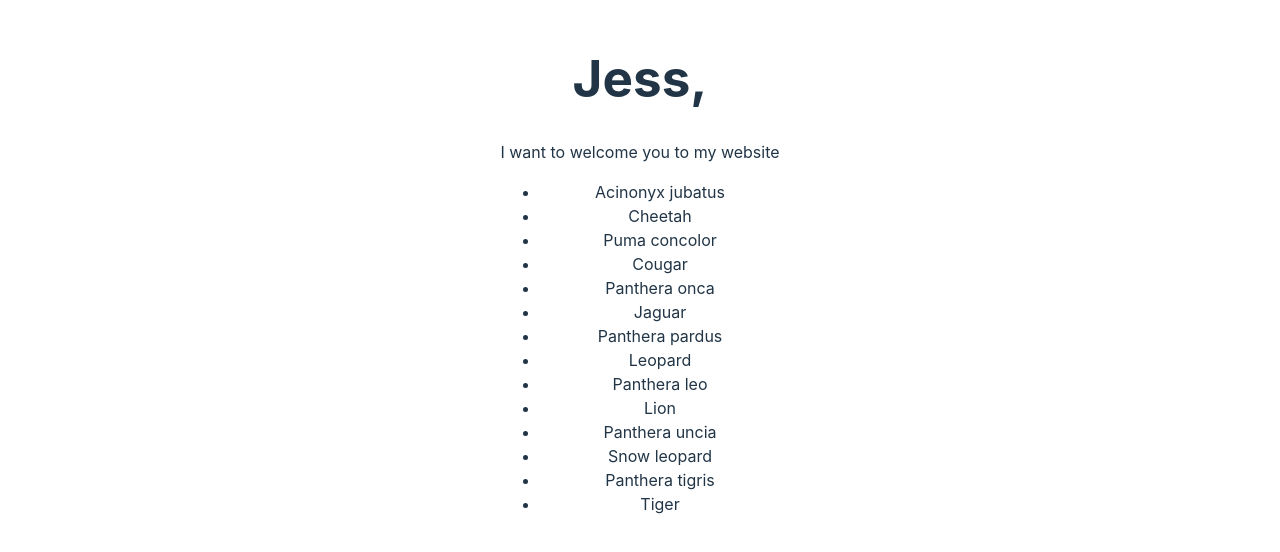
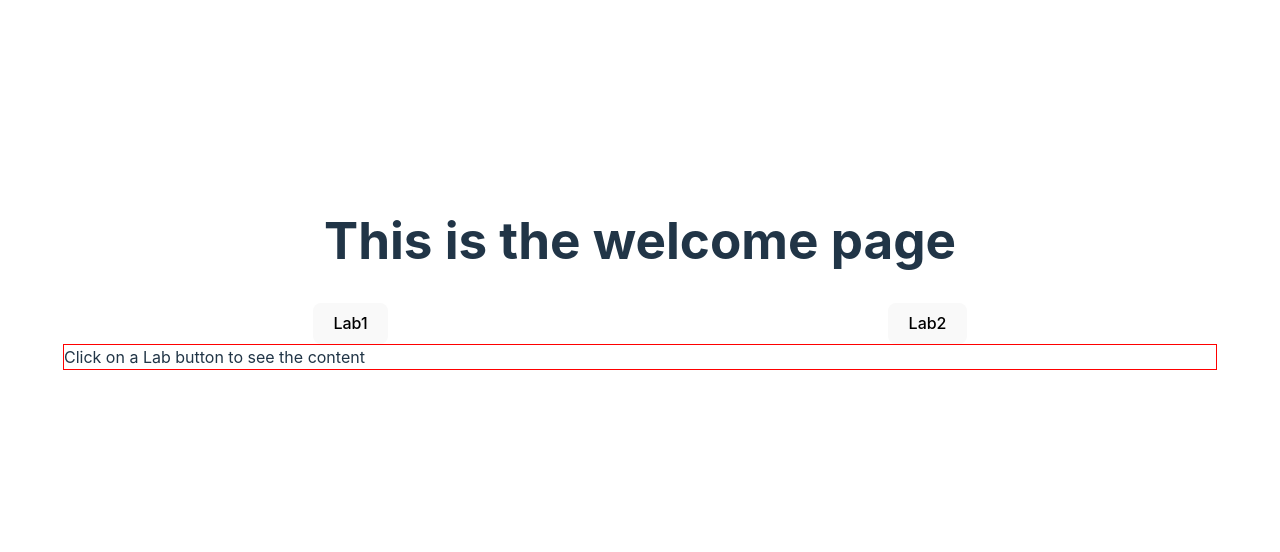
Before and after one commit to Jschong122/module-6, a React (Vite) app in the folder react-sandbox/: page / in a window 1280 px wide. Shown: the part 126-678 px from the top of the page. Built offline with nearby package versions, Linux system fonts and the light colour scheme.

Commit message:
Lab 1 and Lab 2

```diff
--- a/react-sandbox/src/App.jsx
+++ b/react-sandbox/src/App.jsx
@@ -1,25 +1,57 @@
 import { useState } from "react";
 import "./App.css";
 import { Greeting, GreetingsHoC } from "./components/Greeting";
-import { CatsList } from "./components/BigCats";
+
+import { LabTwo } from "./containers/LabTwo";
+import { LabOne } from "./containers/LabOne";
 
 // COMPONENT FUNCTION NAME -> INITIALISE
 const App = () => {
   // STATES & VARIABLES
+  const [contentName, setContentName] = useState(" ");
+
+  const contentDictionary = {
+    labOne: "Lab 1",
+    labTwo: "Lab 2",
+  };
 
   //FUNCTION
+  const displayHandler = () => {
+    // if (contentName === "") return <p> No content here </p>;
+
+    // if (contentName === "Lab 1") return <LabOne />;
+    // if (contentName === "Lab 2") return <div> Not ready yet </div>;
+
+    switch (contentName) {
+      case contentDictionary.labOne:
+        return <LabOne />;
+        break; //must put break when use switch. it doesn't know how to stop.
+      case contentDictionary.labTwo:
+        return <LabTwo />;
+      default:
+        return <div> Click on a Lab button to see the content </div>;
+    }
+  };
 
   //RETURN
   return (
-    <>
-      <GreetingsHoC name={"Jess"}>
-        <p>I want to welcome you to my website</p>
-      </GreetingsHoC>
+    <div className="main-app-container">
+      <h1>This is the welcome page</h1>
 
-      <CatsList>
-        <h1>Cat Breeds</h1>
-      </CatsList>
-    </>
+      <div style={{ display: "flex", justifyContent: " space-around" }}>
+        <button onClick={() => setContentName(contentDictionary.labOne)}>
+          Lab1
+        </button>
+        <button onClick={() => setContentName(contentDictionary.labTwo)}>
+          Lab2
+        </button>
+      </div>
+
+      <div style={{ display: "flex", width: "90vw", border: "red 1px solid" }}>
+        {/* <p> {contentName}</p> */}
+        {displayHandler()}
+      </div>
+    </div>
   );
 };
 export default App;
--- a/react-sandbox/src/components/BigCats.jsx
+++ b/react-sandbox/src/components/BigCats.jsx
@@ -1,5 +1,4 @@
-export function CatsList() {
-  // collection of objects representing movies
+export function BigCats() {
   const cats = [
     { name: "Cheetah", latinName: "Acinonyx jubatus" },
     { name: "Cougar", latinName: "Puma concolor" },
@@ -10,14 +9,23 @@ export function CatsList() {
     { name: "Tiger", latinName: "Panthera tigris" },
   ];
 
+  const cardStyle = {
+    background: "white",
+    color: "black",
+    padding: "10px",
+    margin: "10px",
+  };
+
   return (
     <div className="catsList-componentBox">
-      <ul>
+      <ul style={{ listStyleType: "none" }}>
         {" "}
-        {/* iterate over each movie, print the title in a list */}
         {cats.map((cat) => (
-          <div key={Math.random()}>
+          <div style={cardStyle} key={Math.random()}>
+            <p style={{ textDecoration: "underline" }}> Latin Name</p>
             <li>{cat.latinName}</li>
+            <p style={{ textDecoration: "underline" }}> Name :</p>
+
             <li>{cat.name}</li>
           </div>
         ))}
--- /dev/null
+++ b/react-sandbox/src/containers/LabOne.jsx
@@ -0,0 +1,37 @@
+import React from "react"; // Make sure React is imported if using JSX syntax
+import { Greeting, GreetingsHoC } from "../components/Greeting";
+
+export const LabOne = () => {
+  const contentStyle = {
+    backgroundColor: "white",
+    color: "black",
+    padding: "5px",
+  };
+
+  return (
+    <div style={{ margin: "5px" }}>
+      <LabelAndContent labelText={"Lab 1 a & b"}>
+        <div style={contentStyle}>
+          <Greeting name={"Jess"} />
+        </div>
+      </LabelAndContent>
+
+      <LabelAndContent labelText={"Lab 1 c"}>
+        <div style={contentStyle}>
+          <GreetingsHoC name={"Jess"}>
+            <p>I want to welcome you to my website, blah blah</p>
+          </GreetingsHoC>
+        </div>
+      </LabelAndContent>
+    </div>
+  );
+};
+
+const LabelAndContent = ({ labelText, children }) => {
+  return (
+    <div>
+      <h6 style={{ paddingBottom: "10px", textAlign: "left" }}>{labelText}</h6>
+      {children}
+    </div>
+  );
+};
--- /dev/null
+++ b/react-sandbox/src/containers/LabTwo.jsx
@@ -0,0 +1,11 @@
+import { BigCats } from "../components/BigCats";
+import { GreetingsHoC } from "../components/Greeting";
+
+export const LabTwo = () => {
+  return (
+    <div>
+      <p> Lab 2</p>
+      <BigCats></BigCats>
+    </div>
+  );
+};
```
